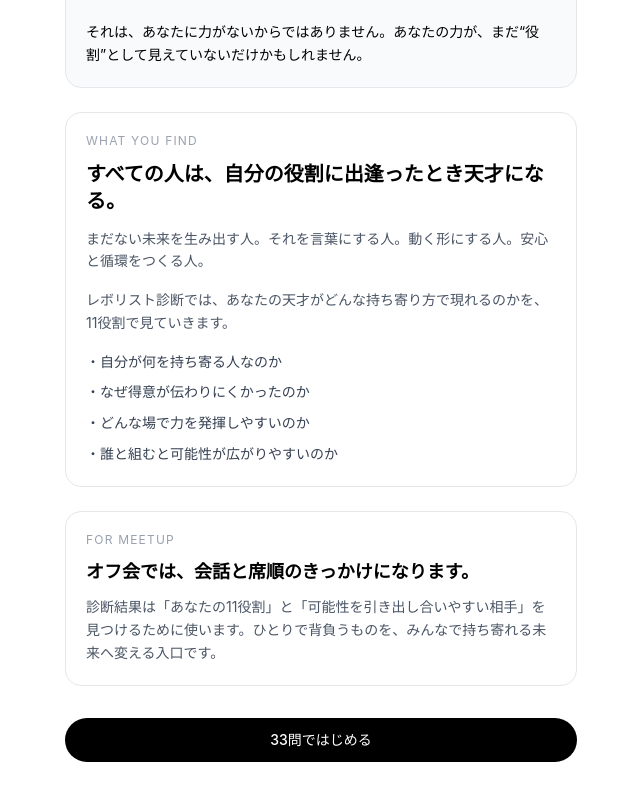
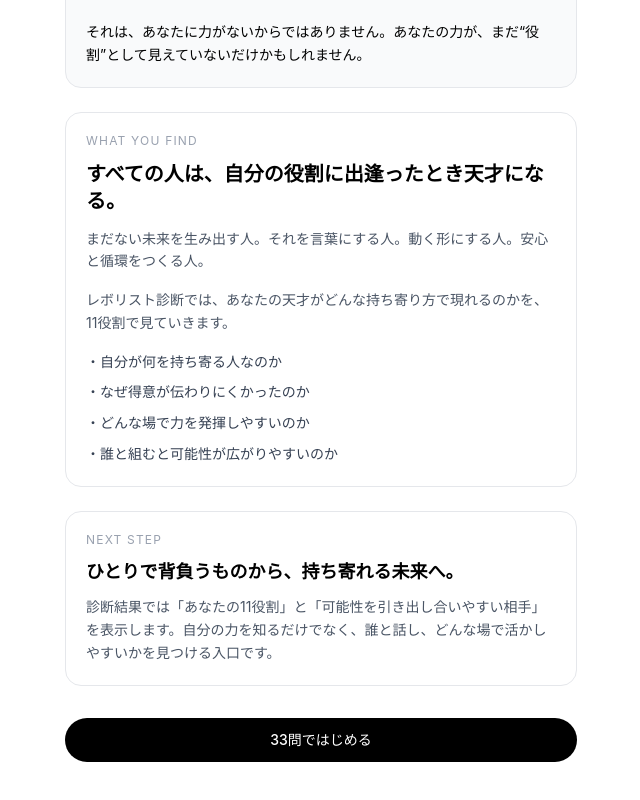
Before and after one commit to hayator11/revolist-diagnosis, a Next.js app: page /research/icebreak-11-v1 in a window 1280 px wide. Shown: the part 394-1194 px from the top of the page, without its empty margins (319-959 px from the left). Built offline with nearby package versions, Linux system fonts and the light colour scheme.

Commit message:
clarify icebreak diagnosis landing copy

```diff
--- a/src/app/research/icebreak-11-v1/_components/IcebreakDiagnosisClient.tsx
+++ b/src/app/research/icebreak-11-v1/_components/IcebreakDiagnosisClient.tsx
@@ -200,15 +200,17 @@ export default function IcebreakDiagnosisClient() {
             </ul>
           </section>
 
+          {!eventCode && (
             <section className="mb-8 rounded-2xl border border-gray-200 p-5">
-            <p className="mb-3 text-xs uppercase tracking-widest text-gray-400">For meetup</p>
+              <p className="mb-3 text-xs uppercase tracking-widest text-gray-400">Next step</p>
               <h2 className="mb-3 text-lg font-bold leading-snug text-black">
-              オフ会では、会話と席順のきっかけになります。
+                ひとりで背負うものから、持ち寄れる未来へ。
               </h2>
               <p className="text-sm leading-relaxed text-gray-600">
-              診断結果は「あなたの11役割」と「可能性を引き出し合いやすい相手」を見つけるために使います。ひとりで背負うものを、みんなで持ち寄れる未来へ変える入口です。
+                診断結果では「あなたの11役割」と「可能性を引き出し合いやすい相手」を表示します。自分の力を知るだけでなく、誰と話し、どんな場で活かしやすいかを見つける入口です。
               </p>
             </section>
+          )}
           {eventCode && (
             <div className="mb-6 rounded-lg border border-gray-200 p-5">
               <p className="mb-2 text-xs uppercase tracking-widest text-gray-400">Event</p>
--- a/src/app/research/icebreak-11-v1/page.tsx
+++ b/src/app/research/icebreak-11-v1/page.tsx
@@ -3,8 +3,8 @@ import { Suspense } from "react";
 import IcebreakDiagnosisClient from "./_components/IcebreakDiagnosisClient";
 
 export const metadata: Metadata = {
-  title: "アイスブレイク11 | レボリスト診断リサーチ",
-  description: "11問で今の役割と話してみたい相手を見つける先行版です。",
+  title: "Icebreak 33 | レボリスト診断",
+  description: "33問で自分の11役割、持ち寄り方、可能性を引き出し合いやすい相手を見つける診断です。",
 };
 
 export default function IcebreakPage() {
```
Lines whose indentation alone changed are shown as unchanged.
